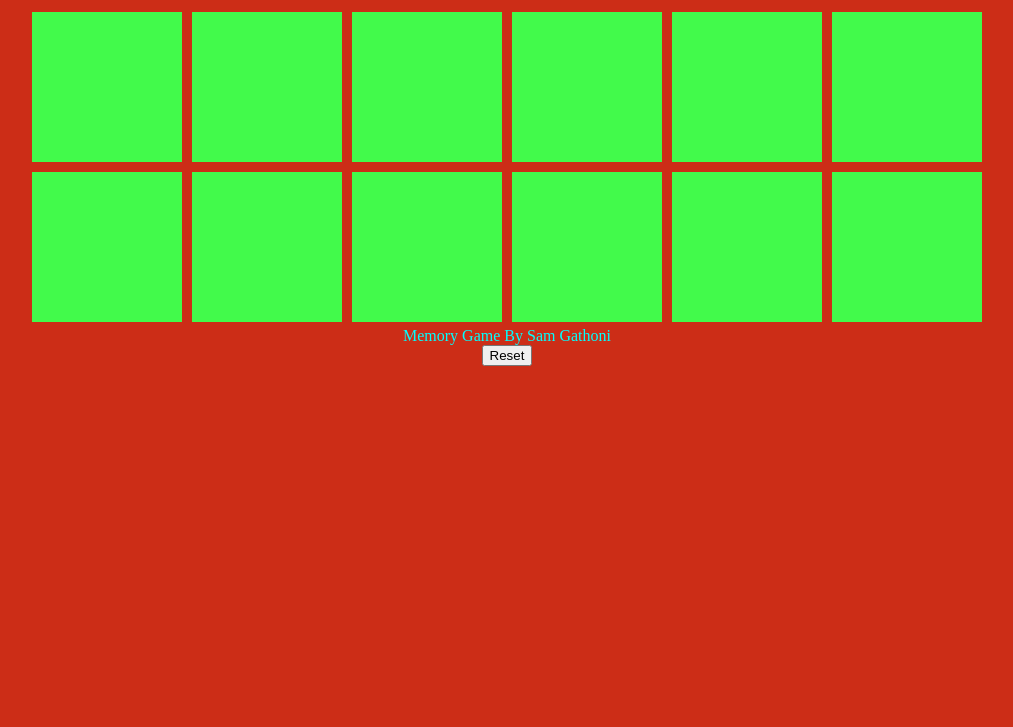
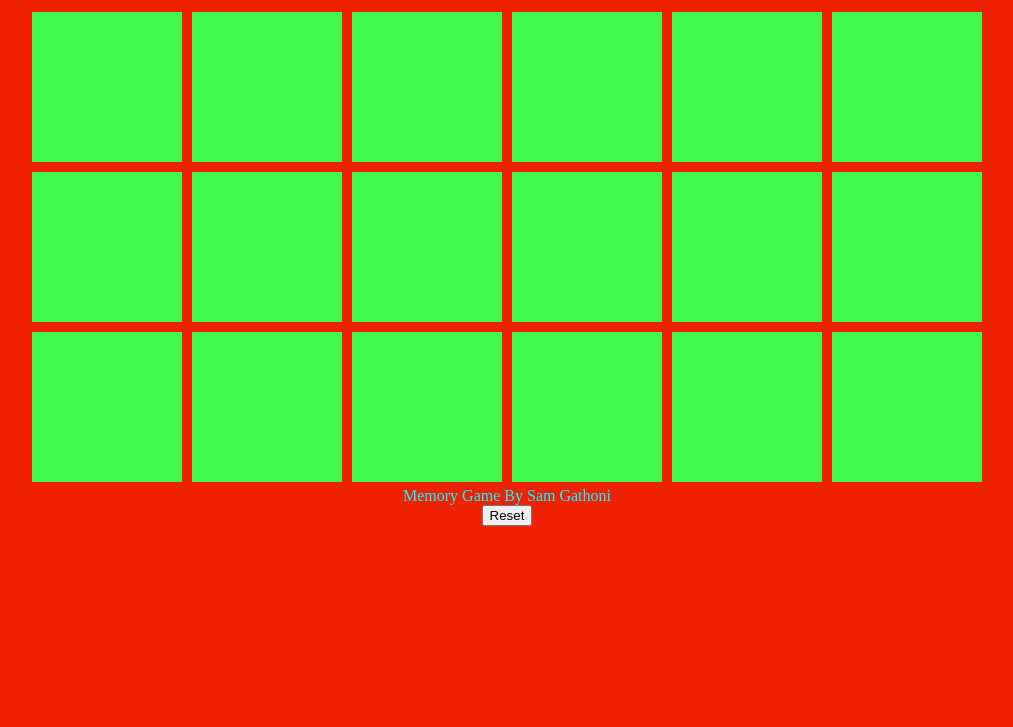
Before and after one commit to samiduara/card-matching-game, a plain HTML site: page index.html in a window 1280 px wide. Shown: the part 73-800 px from the top of the page, without its empty margins (133-1146 px from the left). Drawn offline with Linux system fonts and the light colour scheme.

Commit message:
add extra challenges

```diff
--- a/css/style.css
+++ b/css/style.css
@@ -8,8 +8,8 @@
 body {
  margin: 20px 0;
  border: blue;
- background: rgb(204, 45, 23);
- border: black;
+ background: rgb(241, 33, 5);
+
  }
  header {
  text-align: center;
@@ -20,7 +20,7 @@ body {
 
  footer {
          text-align: center;
-         font-size-adjust: inherit; color: aqua;
+         font-size-adjust: inherit; color: aqua;block-size: initial
 
 
  }
@@ -31,7 +31,7 @@ body {
  display: -webkit-box;
  display: -ms-flexbox;
  display: flex;
- border: black;
+ border: rgb(102, 17, 17);
 
 
  -ms-flex-wrap: wrap;
@@ -48,6 +48,7 @@ body {
  -webkit-transform-style: preserve-3d;
          transform-style: preserve-3d;
  margin: 5px;
+ border: black;
 }
 .card,
 .back,
--- a/index.html
+++ b/index.html
@@ -11,7 +11,11 @@
  <header><h1>MEMORY-GAME</h1></header>
  <body>
    <div id="game"></div>
+   <body>
+
+  </body>
 <footer>Memory Game By Sam Gathoni</footer>
+
 <footer><button>Reset</button></footer>
   </body>
 </html>
--- a/js/script.js
+++ b/js/script.js
@@ -51,7 +51,31 @@ const cards = [
   {
     'name': 'yellow',
     'color': 'yellow',
-  }
+  },
+  {
+    'name': 'brown',
+    'color':'brown',
+  },
+  {
+    'name': 'brown',
+    'color':'brown',
+  },
+  {
+    'name': 'pink',
+    'color':'pink',
+  },
+  {
+    'name': 'pink',
+    'color':'pink',
+  },
+  {
+    'name': 'aqua',
+    'color':'aqua',
+  },
+  {
+    'name': 'aqua',
+    'color':'aqua',
+  },
 ];
 
 let firstGuess = '';
```
